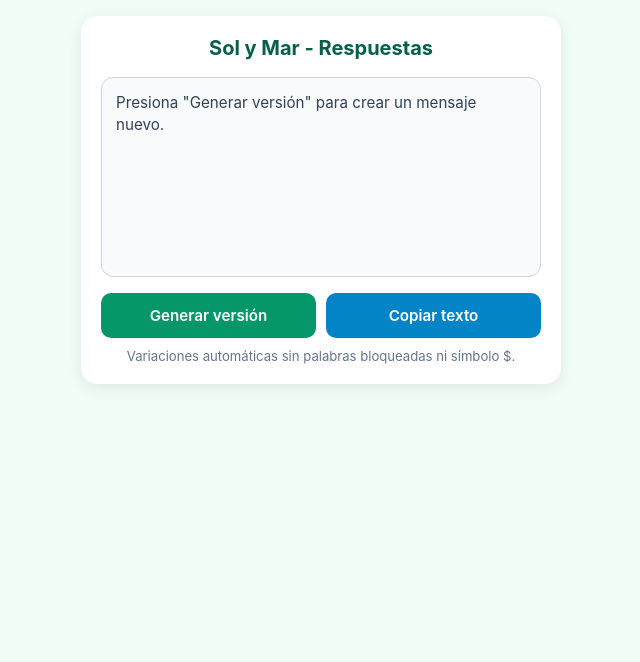
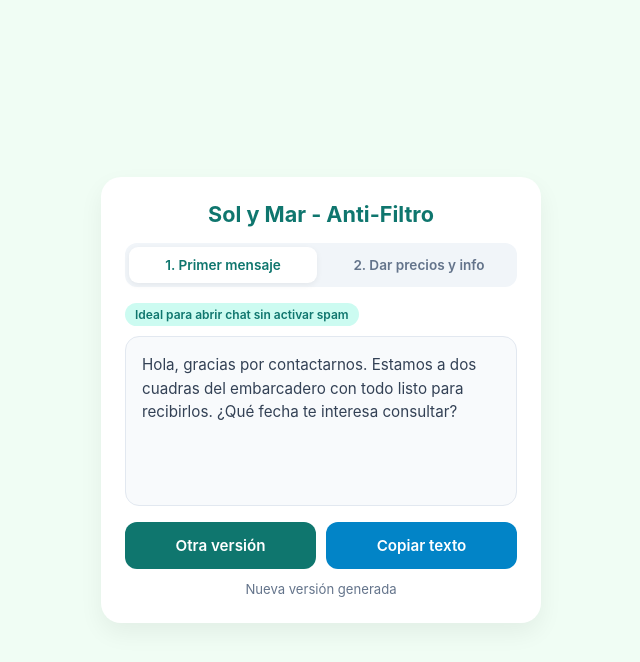
Before and after one commit to pcontenido75/Sol-y-Mar-info, a plain HTML site: page index.html in a window 1280 px wide. Shown: the whole page, without its empty margins (319-959 px from the left). Drawn offline with Linux system fonts and the light colour scheme.

Commit message:
Update index.html

```diff
--- a/index.html
+++ b/index.html
@@ -1,131 +1,237 @@
 <!DOCTYPE html>
 <html lang="es">
 <head>
-  <link rel="manifest" href="manifest.json">
-<meta name="theme-color" content="#0284c7">
-  <link rel="icon" type="image/png" href="logo.png">
-<link rel="apple-touch-icon" href="logo.png">
   <meta charset="UTF-8">
   <meta name="viewport" content="width=device-width, initial-scale=1.0">
-  <title>Generador Anti-Spam Sol y Mar</title>
+  <title>Sol y Mar - Respuestas Inteligentes</title>
   <style>
+    :root {
+      --primary: #0f766e;
+      --primary-hover: #115e59;
+      --secondary: #0284c7;
+      --bg: #f0fdf4;
+      --card: #ffffff;
+      --text: #1e293b;
+      --muted: #64748b;
+    }
     * { box-sizing: border-box; font-family: -apple-system, BlinkMacSystemFont, "Segoe UI", Roboto, sans-serif; }
-    body { background-color: #f0fdf4; margin: 0; padding: 16px; display: flex; justify-content: center; }
-    .card { background: #ffffff; border-radius: 16px; padding: 20px; max-width: 480px; width: 100%; box-shadow: 0 4px 15px rgba(0,0,0,0.08); }
-    h2 { font-size: 1.25rem; color: #065f46; margin-top: 0; text-align: center; }
-    .preview { background: #f8fafc; border: 1.5px solid #cbd5e1; border-radius: 12px; padding: 14px; min-height: 200px; font-size: 0.95rem; line-height: 1.5; color: #334155; white-space: pre-wrap; margin-bottom: 16px; }
-    .btn-group { display: flex; gap: 10px; }
-    button { flex: 1; padding: 13px; font-size: 0.95rem; font-weight: 600; border-radius: 10px; border: none; cursor: pointer; transition: 0.2s; }
-    .btn-generate { background-color: #059669; color: white; }
-    .btn-generate:active { background-color: #047857; transform: scale(0.98); }
-    .btn-copy { background-color: #0284c7; color: white; }
-    .btn-copy:active { background-color: #0369a1; transform: scale(0.98); }
-    .alert { text-align: center; font-size: 0.82rem; color: #64748b; margin-top: 10px; }
+    body {
+      background-color: var(--bg);
+      color: var(--text);
+      margin: 0;
+      padding: 16px;
+      display: flex;
+      justify-content: center;
+      align-items: center;
+      min-height: 100vh;
+    }
+    .container {
+      background: var(--card);
+      width: 100%;
+      max-width: 440px;
+      border-radius: 20px;
+      padding: 24px;
+      box-shadow: 0 10px 25px rgba(0,0,0,0.06);
+    }
+    h1 {
+      color: var(--primary);
+      font-size: 1.35rem;
+      text-align: center;
+      margin: 0 0 16px 0;
+    }
+    .tabs {
+      display: flex;
+      gap: 8px;
+      margin-bottom: 16px;
+      background: #f1f5f9;
+      padding: 4px;
+      border-radius: 12px;
+    }
+    .tab {
+      flex: 1;
+      padding: 10px 8px;
+      border: none;
+      border-radius: 9px;
+      font-size: 0.85rem;
+      font-weight: 600;
+      cursor: pointer;
+      background: transparent;
+      color: var(--muted);
+      transition: all 0.2s;
+    }
+    .tab.active {
+      background: var(--card);
+      color: var(--primary);
+      box-shadow: 0 2px 6px rgba(0,0,0,0.06);
+    }
+    .badge {
+      display: inline-block;
+      font-size: 0.75rem;
+      background: #ccfbf1;
+      color: #0f766e;
+      padding: 4px 10px;
+      border-radius: 20px;
+      margin-bottom: 10px;
+      font-weight: 600;
+    }
+    .output-box {
+      background: #f8fafc;
+      border: 1.5px solid #e2e8f0;
+      border-radius: 14px;
+      padding: 16px;
+      min-height: 170px;
+      font-size: 0.95rem;
+      line-height: 1.55;
+      white-space: pre-wrap;
+      margin-bottom: 16px;
+      color: #334155;
+    }
+    .actions {
+      display: flex;
+      gap: 10px;
+    }
+    button.action-btn {
+      flex: 1;
+      padding: 14px;
+      border: none;
+      border-radius: 12px;
+      font-size: 0.95rem;
+      font-weight: 600;
+      cursor: pointer;
+      transition: transform 0.1s, opacity 0.2s;
+    }
+    button.action-btn:active { transform: scale(0.98); }
+    .btn-gen { background: var(--primary); color: white; }
+    .btn-copy { background: var(--secondary); color: white; }
+    .status {
+      text-align: center;
+      font-size: 0.82rem;
+      color: var(--muted);
+      margin-top: 12px;
+      min-height: 18px;
+    }
   </style>
 </head>
 <body>
 
-<div class="card">
-  <h2>Sol y Mar - Respuestas</h2>
-  <div class="preview" id="output">Presiona "Generar versión" para crear un mensaje nuevo.</div>
+<div class="container">
+  <h1>Sol y Mar - Anti-Filtro</h1>
 
-  <div class="btn-group">
-    <button class="btn-generate" onclick="crearVariacion()">Generar versión</button>
-    <button class="btn-copy" onclick="copiarTexto()">Copiar texto</button>
+  <div class="tabs">
+    <button class="tab active" id="tab1" onclick="cambiarModo(1)">1. Primer mensaje</button>
+    <button class="tab" id="tab2" onclick="cambiarModo(2)">2. Dar precios y info</button>
   </div>
-  <div class="alert" id="status">Variaciones automáticas sin palabras bloqueadas ni símbolo $.</div>
+
+  <div id="badgeInfo" class="badge">Ideal para abrir chat sin activar spam</div>
+
+  <div class="output-box" id="textoGenerado"></div>
+
+  <div class="actions">
+    <button class="action-btn btn-gen" onclick="generar()">Otra versión</button>
+    <button class="action-btn btn-copy" onclick="copiar()">Copiar texto</button>
+  </div>
+
+  <div class="status" id="statusMsg">Listo para usar</div>
 </div>
 
 <script>
-  const saludos = [
-    "¡Hola! Gracias por contactar a Residencias Sol y Mar 🌊",
-    "¡Buenas! Te comparto la información de Residencias Sol y Mar:",
-    "¡Saludos! Con gusto te paso los detalles de los apartamentos en Sol y Mar ✨",
-    "¡Hola! Qué tal, gracias por tu interés en Residencias Sol y Mar:"
+  let modoActual = 1;
+  let ultimoIndice = -1;
+
+  // PASO 1: Mensajes cortos, humanos, sin números ni menciones a links/pagos
+  const mensajesPaso1 = [
+    "¡Hola! Qué gusto saludarte. Sí tenemos disponibilidad en Sol y Mar. ¿Para qué fechas estás planeando venir y cuántas personas serían?",
+    "¡Buenas! Gracias por escribirnos. Claro que sí, contamos con apartamentos disponibles cerca de los embarcaderos. ¿Qué días tienes pensado viajar?",
+    "Hola, ¿cómo estás? Con mucho gusto te ayudo con tu estadía en Sol y Mar. Cuéntame para qué fecha buscas y cuántos huéspedes van.",
+    "¡Saludos! Sí tenemos opciones disponibles en nuestros apartamentos. ¿Para cuántas personas necesitas y en qué fecha vendrían?",
+    "Hola, gracias por contactarnos. Estamos a dos cuadras del embarcadero con todo listo para recibirlos. ¿Qué fecha te interesa consultar?",
+    "¡Hola! Con gusto te paso la información de Sol y Mar. Antes, dime para cuántas personas sería el hospedaje y qué días tienen en mente."
   ];
 
-  const ubicaciones = [
-    "Ubicación privilegiada: a solo 2 cuadras de los embarcaderos.",
-    "Estamos a tan solo 2 cuadras de la zona de embarcaderos.",
-    "Punto estratégico a apenas dos calles de donde salen las lanchas.",
-    "Ubicados a 2 cuadras de los muelles principales de Chichiriviche."
+  // PASO 2: Bloques dinámicos en párrafo natural (sin viñetas, sin palabras prohibidas como "link", "bio", "transferencia")
+  const saludosP2 = [
+    "¡Perfecto! Te cuento cómo trabajamos en Sol y Mar.",
+    "Con mucho gusto te detallo lo que ofrecemos en nuestros apartamentos.",
+    "Aquí tienes los detalles de nuestra posada Sol y Mar.",
+    "Te comparto la información completa para tu estadía."
   ];
 
-  const servicios = [
-    "Apartamentos totalmente equipados con cocina, nevera y utensilios básicos. Cuentan con piscina, WiFi, TV y planta eléctrica.",
-    "Equipamiento completo: cocina, nevera y utensilios básicos, además de piscina, WiFi, televisión y planta eléctrica continua.",
-    "Comodidades completas con cocina equipada, nevera y enseres, más área de piscina, internet WiFi, TV y respaldo con planta eléctrica.",
-    "Listos para tu estadía con cocina, nevera, utensilios, piscina, WiFi, TV y servicio de planta eléctrica garantizado."
+  const ubicacionYComodidadesP2 = [
+    "Estamos ubicados a solo dos cuadras de los embarcaderos. Los apartamentos están totalmente equipados con cocina, nevera, utensilios, piscina, WiFi, TV y contamos con planta eléctrica.",
+    "Nos encontramos muy cerca de la zona de embarcaderos, a apenas dos cuadras. Cada espacio incluye cocina equipada, nevera, piscina, internet WiFi, televisión y respaldo de planta eléctrica.",
+    "Nuestra ubicación es súper cómoda, a dos cuadras de los embarcaderos. Tienes acceso a piscina, WiFi, TV, planta eléctrica garantizada y apartamento con cocina, nevera y utensilios."
   ];
 
-  const formatosPrecios = [
-    "Tarifas por noche según ocupación:\n• 2 personas: 45\n• 3 personas: 60\n• 4 personas: 80\n• 5 personas: 100\n• 6 personas: 120",
-    "Estadía por noche según grupo:\n- 2 personas: 45\n- 3 personas: 60\n- 4 personas: 80\n- 5 personas: 100\n- 6 personas: 120",
-    "Valores por noche:\n2 personas en 45 | 3 personas en 60 | 4 personas en 80 | 5 personas en 100 | 6 personas en 120",
-    "Precios por noche según cantidad de personas:\n• 2 huéspedes: 45\n• 3 huéspedes: 60\n• 4 huéspedes: 80\n• 5 huéspedes: 100\n• 6 huéspedes: 120"
+  const tarifasP2 = [
+    "La tarifa por noche varía según el grupo: para 2 personas queda en 45, para 3 en 60, para 4 en 80, para 5 en 100 y para 6 personas en 120.",
+    "El valor por noche depende de la cantidad de huéspedes: 45 para pareja, 60 si son tres, 80 para cuatro personas, 100 para cinco y 120 para grupos de seis.",
+    "Manejamos las siguientes tarifas por noche según ocupación: dos personas 45, tres personas 60, cuatro personas 80, cinco personas 100 y seis personas 120."
   ];
 
-  const pagos = [
-    "Aceptamos diversas modalidades de pago para tu facilidad (transferencia, opciones digitales y efectivo).",
-    "Disponemos de métodos cómodos de pago: efectivo, transferencias bancarias y alternativas digitales.",
-    "Manejamos varias formas de abono: medios digitales, transferencias y efectivo.",
-    "Modalidades disponibles para abonar: opciones digitales, transferencia y efectivo."
+  const cierresP2 = [
+    "Si te cuadra alguna de estas opciones, dime qué fecha buscas para revisarte disponibilidad.",
+    "Avísame para qué día te gustaría reservar y coordinamos los detalles por aquí mismo.",
+    "Cualquier duda me comentas por acá, o si prefieres atención directa puedes escribirnos al contacto de nuestro perfil."
   ];
 
-  const cierres = [
-    "Para reservas y disponibilidad consulta directamente al enlace de nuestro perfil.",
-    "Cualquier consulta de fechas o para asegurar tu estadía, entra al link de la biografía.",
-    "Para verificar fechas disponibles y coordinar, escríbenos al link del perfil.",
-    "Si deseas coordinar tu llegada, déjanos un mensaje por el enlace de la bio."
-  ];
-
-  function randomItem(lista) {
-    return lista[Math.floor(Math.random() * lista.length)];
+  function aleatorio(arr) {
+    return arr[Math.floor(Math.random() * arr.length)];
   }
 
-  function crearVariacion() {
-    const estilo = Math.floor(Math.random() * 2);
-    let texto = "";
+  function cambiarModo(modo) {
+    modoActual = modo;
+    document.getElementById('tab1').classList.toggle('active', modo === 1);
+    document.getElementById('tab2').classList.toggle('active', modo === 2);
 
-    if (estilo === 0) {
-      texto = `${randomItem(saludos)}\n\n` +
-              `📍 ${randomItem(ubicaciones)}\n\n` +
-              `🏡 ${randomItem(servicios)}\n\n` +
-              `${randomItem(formatosPrecios)}\n\n` +
-              `💳 ${randomItem(pagos)}\n\n` +
-              `📲 ${randomItem(cierres)}`;
+    const badge = document.getElementById('badgeInfo');
+    if (modo === 1) {
+      badge.textContent = "Paso 1: Abre el chat sin activar filtros";
+      badge.style.background = "#ccfbf1";
+      badge.style.color = "#0f766e";
     } else {
-      texto = `${randomItem(saludos)}\n\n` +
-              `${randomItem(ubicaciones)} ${randomItem(servicios)}\n\n` +
-              `${randomItem(formatosPrecios)}\n\n` +
-              `${randomItem(pagos)} ${randomItem(cierres)}`;
+      badge.textContent = "Paso 2: Úsalo solo cuando el cliente responda";
+      badge.style.background = "#e0f2fe";
+      badge.style.color = "#0369a1";
     }
-
-    document.getElementById("output").innerText = texto;
-    document.getElementById("status").innerText = "¡Nueva versión lista para copiar!";
+    generar();
   }
 
-  function copiarTexto() {
-    const contenido = document.getElementById("output").innerText;
-    if (contenido.includes("Presiona")) return;
+  function generar() {
+    const box = document.getElementById('textoGenerado');
+    const status = document.getElementById('statusMsg');
 
-    navigator.clipboard.writeText(contenido).then(() => {
-      document.getElementById("status").innerText = "✅ Mensaje copiado al portapapeles.";
-      setTimeout(() => {
-        document.getElementById("status").innerText = "Listo para enviar.";
-      }, 2000);
+    if (modoActual === 1) {
+      let idx;
+      do {
+        idx = Math.floor(Math.random() * mensajesPaso1.length);
+      } while (idx === ultimoIndice && mensajesPaso1.length > 1);
+      ultimoIndice = idx;
+      box.textContent = mensajesPaso1[idx];
+    } else {
+      // Construye estructura variable (a veces 2 párrafos, a veces 3)
+      const p1 = `${aleatorio(saludosP2)} ${aleatorio(ubicacionYComodidadesP2)}`;
+      const p2 = aleatorio(tarifasP2);
+      const p3 = aleatorio(cierresP2);
+
+      if (Math.random() > 0.5) {
+        box.textContent = `${p1}\n\n${p2} ${p3}`;
+      } else {
+        box.textContent = `${p1}\n\n${p2}\n\n${p3}`;
+      }
+    }
+    status.textContent = "Nueva versión generada";
+  }
+
+  function copiar() {
+    const texto = document.getElementById('textoGenerado').textContent;
+    navigator.clipboard.writeText(texto).then(() => {
+      document.getElementById('statusMsg').textContent = "¡Copiado! Pégalo en TikTok";
     });
   }
+
+  // Inicializar
+  generar();
 </script>
-<script>
-  if ('serviceWorker' in navigator) {
-    navigator.serviceWorker.register('sw.js');
-  }
-</script>
-  <script>
-  if ('serviceWorker' in navigator) {
-    navigator.serviceWorker.register('sw.js');
-  }
-  </script>
+
 </body>
 </html>
```
